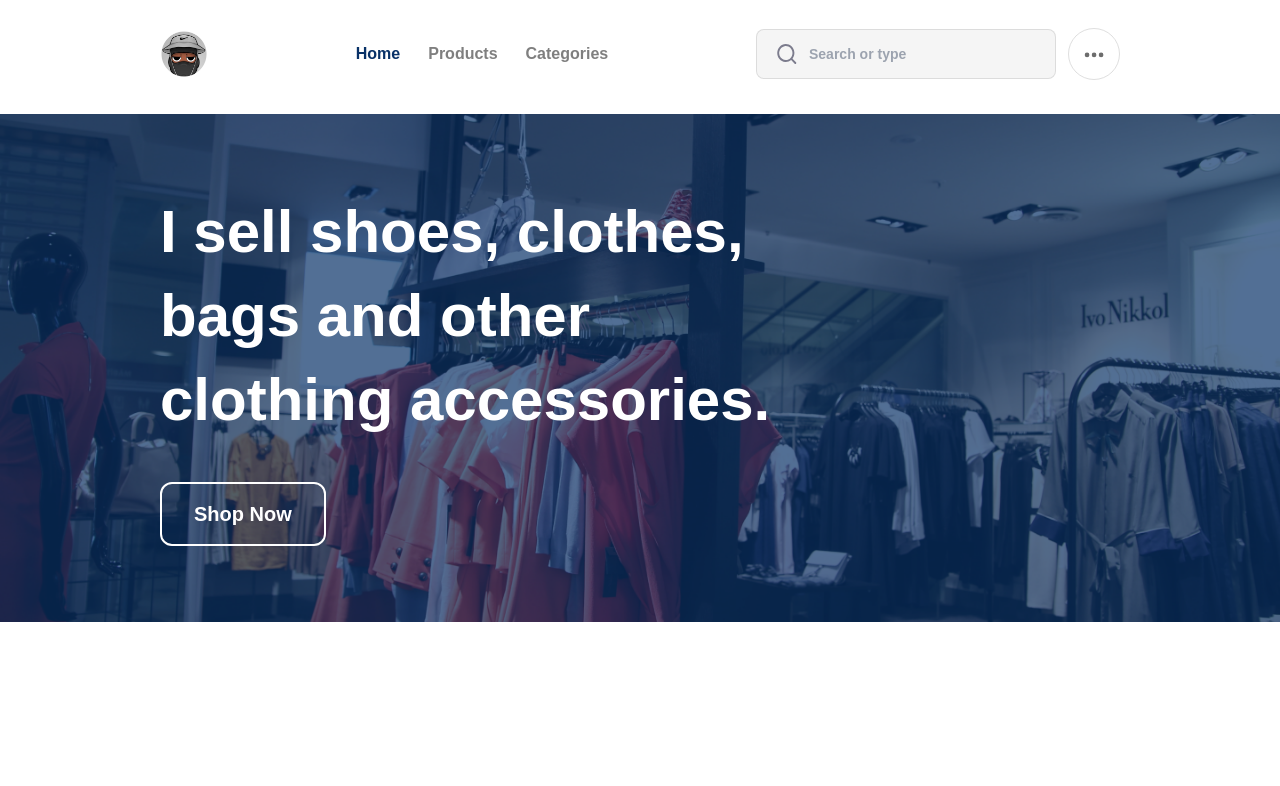
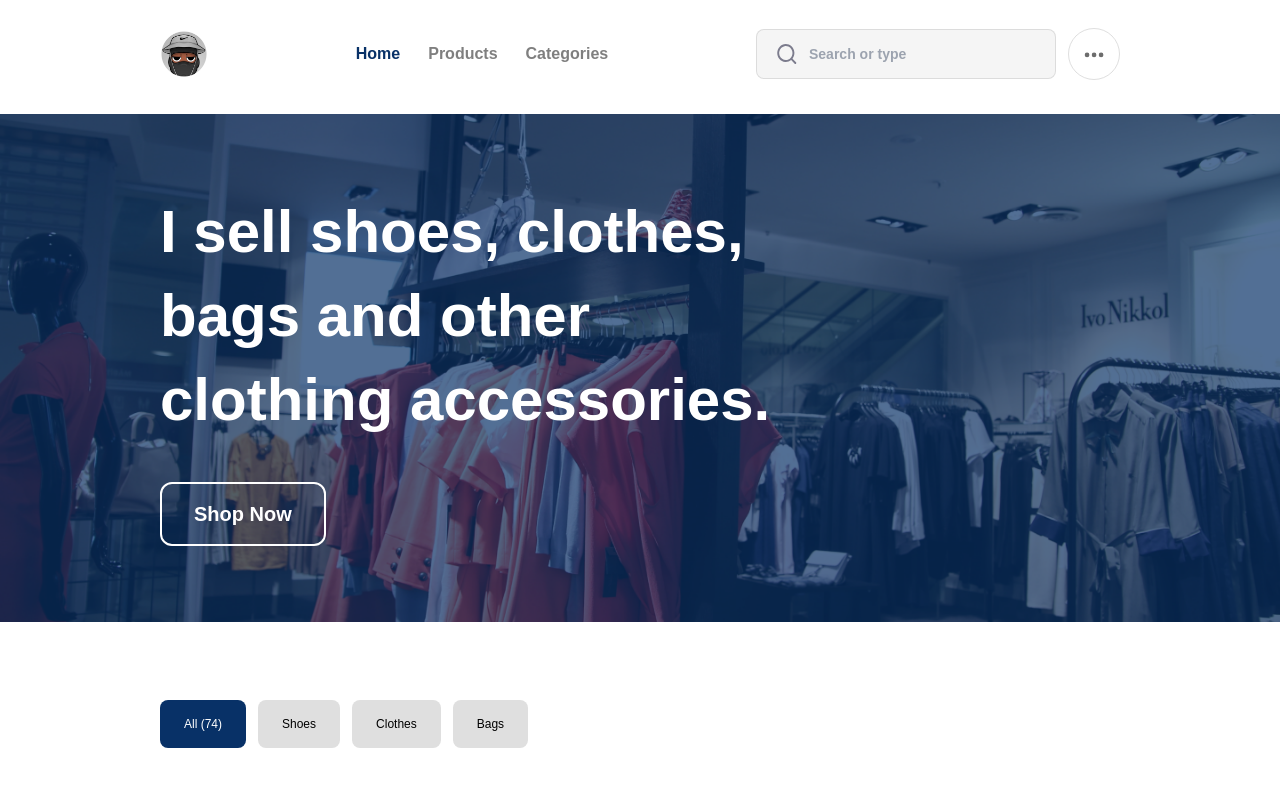
Before and after one commit to Fullstack-Roadmap/Gazzar-Frontend, a React app: page /storefront in a window 1280 px wide. Shown: the top 786 px of the page. Built offline with nearby package versions, Linux system fonts and the light colour scheme; the HTML template or start-up script is replaced by a standard one.

Commit message:
Navigation for storefront products

```diff
--- a/src/components/Button.jsx
+++ b/src/components/Button.jsx
@@ -19,12 +19,13 @@ const Button = ({
     setIsHover((current) => !current);
   };
   return (
+    <div className="text-white">
     <button
       onMouseOver={toggleHover}
       onMouseLeave={toggleHover}
       className={`
 ${hasBorder && "border-2 border-blue"}
-${textBlue ? "text-blue" : "text-white"}
+${textBlue && "text-blue"}
 ${textLarge && "text-2xl py-5"}
 ${borderWhite && "border-2 border-white"}
 ${customClasses && `${customClasses}`}
@@ -45,7 +46,7 @@ ${customClasses && `${customClasses}`}
           <IoIosArrowForward />
         </div>
       )}
-    </button>
+    </button></div>
   );
 };
 Button.propTypes = {
--- a/src/routes/StoreFront.jsx
+++ b/src/routes/StoreFront.jsx
@@ -5,6 +5,7 @@ import ellipses from "../assets/svgs/ellipses.svg";
 import search from "../assets/svgs/search.svg";
 
 const StoreFront = () => {
+
   return (
     <>
       <nav className="flex justify-between items-center mx-40 my-7 font-semibold text-black/50">
@@ -42,6 +43,23 @@ const StoreFront = () => {
 
         <img src={storeFrontHeroPic} alt="" className="z-10 absolute" />
       </section>
+      <nav>
+        <ul className="flex mx-40 my-[4.5rem] gap-3 text-xs">
+          <li className="bg-[#083167] px-6 py-4 text-white rounded-lg">
+            All (74)
+          </li>
+          <li className="bg-[#DFDFDF] px-6 py-4 text-[6D6D6D] rounded-lg">
+            Shoes
+          </li>
+          <li className="bg-[#DFDFDF] px-6 py-4 text-[6D6D6D] rounded-lg">
+            Clothes
+          </li>
+          <li className="bg-[#DFDFDF] px-6 py-4 text-[6D6D6D] rounded-lg">
+            Bags
+          </li>
+        </ul>
+      </nav>
+      <ul></ul>
     </>
   );
 };
```
